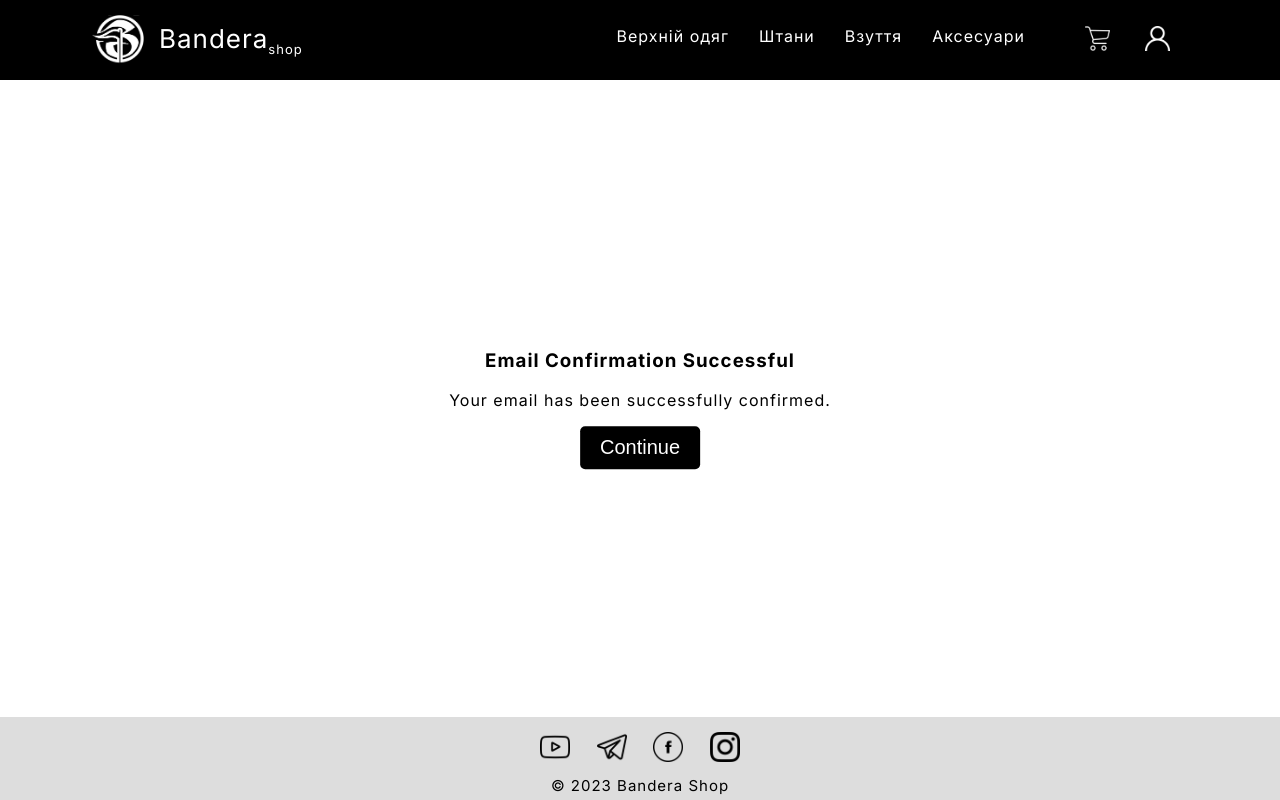
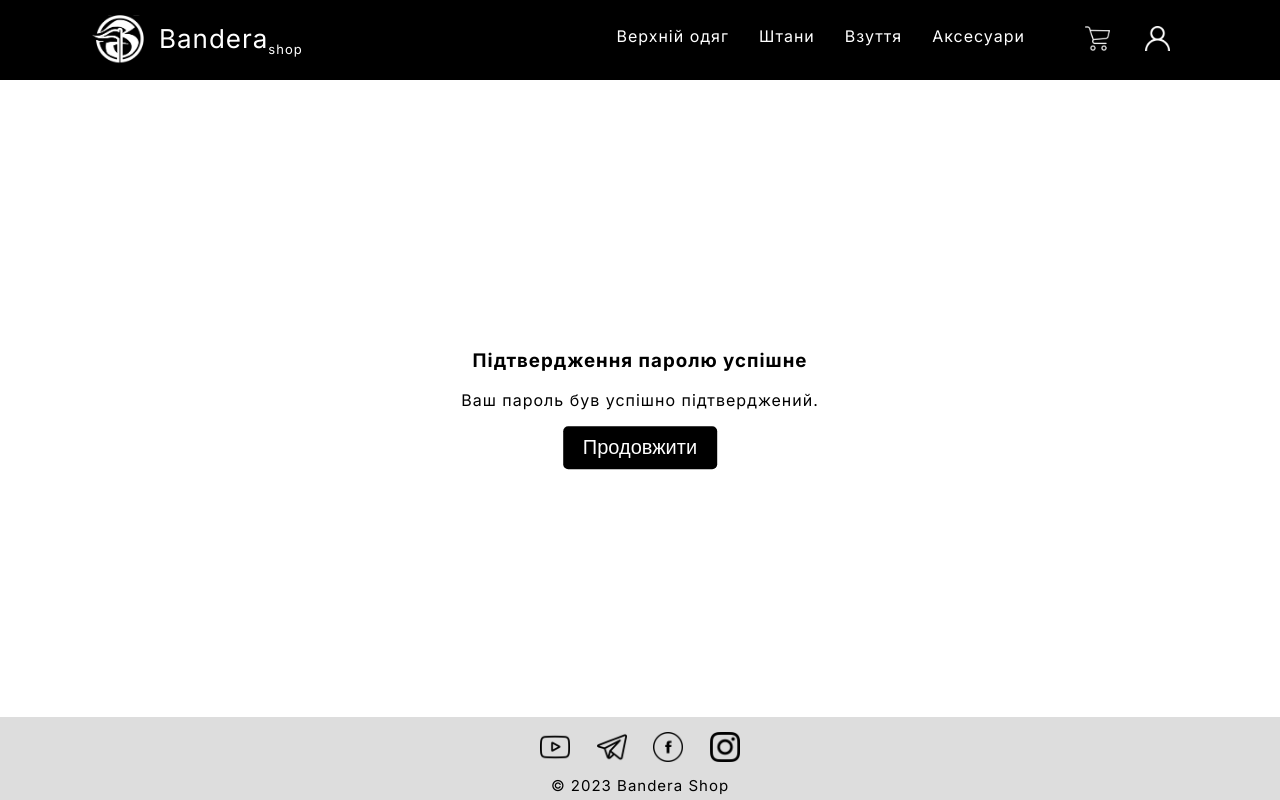
Before and after one commit to Glubin-yep/bandera-shop-front, a React (Create React App) app: page /email-confirmation-success in a window 1280 px wide. Built offline with nearby package versions, Linux system fonts and the light colour scheme; a web font is replaced by a local one.

Commit message:
translate some pages

```diff
--- a/src/components/erorpage/ErrorPage.jsx
+++ b/src/components/erorpage/ErrorPage.jsx
@@ -11,8 +11,8 @@ function ErrorPage() {
 
   return (
     <div className="email--confirm">
-      <h1>The page is not found</h1>
-      <button className="email--confirm--button" onClick={handleContinue}>Go to Home</button>
+      <h2>Сторінка не знайдена</h2>
+      <button className="email--confirm--button" onClick={handleContinue}>На Головну</button>
     </div>
   );
 }
--- a/src/components/login/EmailConfirmationPage.jsx
+++ b/src/components/login/EmailConfirmationPage.jsx
@@ -4,8 +4,8 @@ import '../../style.css'
 function EmailConfirmationPage() {
   return (
     <div className="email--confirm">
-      <h3 className="email--confirm--title">Email Confirmation</h3>
-      <p className="email--confirm--text">Please confirm your email to continue working.</p>
+      <h3 className="email--confirm--title">Підтвердження паролю</h3>
+      <p className="email--confirm--text">Будь ласка підтвердіть емайл, щоб продовжити.</p>
     </div>
   );
 }
--- a/src/components/login/EmailConfirmationSuccessPage.jsx
+++ b/src/components/login/EmailConfirmationSuccessPage.jsx
@@ -11,9 +11,9 @@ function EmailConfirmationSuccessPage() {
 
   return (
     <div className="email--confirm">
-      <h3 className="email--confirm--title">Email Confirmation Successful</h3>
-      <p className="email--confirm--text">Your email has been successfully confirmed.</p>
-      <button className="email--confirm--button" onClick={handleContinue}>Continue</button>
+      <h3 className="email--confirm--title">Підтвердження паролю успішне</h3>
+      <p className="email--confirm--text">Ваш пароль був успішно підтверджений.</p>
+      <button className="email--confirm--button" onClick={handleContinue}>Продовжити</button>
     </div>
   );
 }
```
